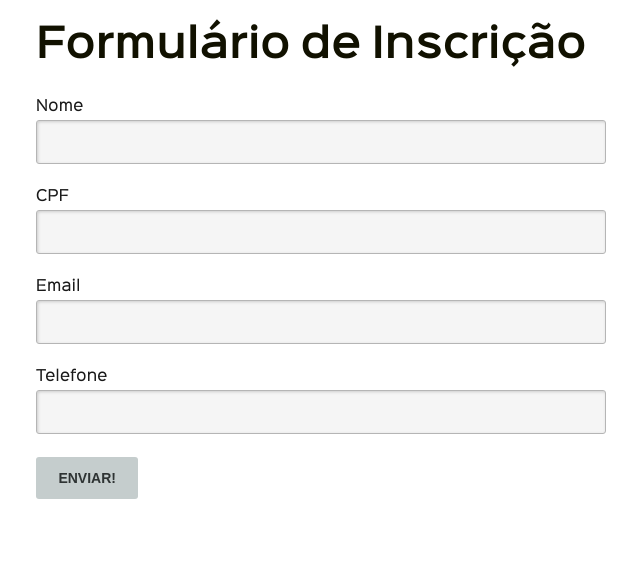
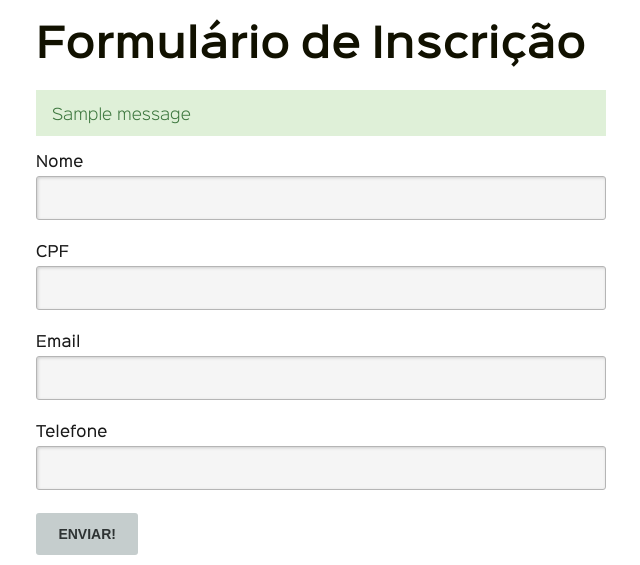
Before and after one commit to paulocesarcsdev/eventex-paulocesar2, a Django app: page /inscricao/ in a window 1280 px wide. Shown: the part 90-655 px from the top of the page, without its empty margins (34-674 px from the left). Run offline with Django 3.2, Linux system fonts and the light colour scheme; tables that the repository leaves empty hold one stand-in row (values such as "Sample post"); one stand-in notice (Sample message) is shown.

Commit message:
Adicionado CSS para ficar verde na hora da confimação da mensagem

```diff
--- a/eventex/subscriptions/templates/subscriptions/subscription_form.html
+++ b/eventex/subscriptions/templates/subscriptions/subscription_form.html
@@ -19,6 +19,24 @@
         <link rel="stylesheet" href="{% static 'css/main.css' %}">
 
         <link href='http://fonts.googleapis.com/css?family=Economica:400,700' rel='stylesheet' type='text/css'>
+
+        <style>
+            .alert {
+			padding: 0 15px;
+			margin-bottom: 1rem;
+			border: 1px solid transparent;
+			border-radius: 25.rem;
+		}
+		.alert p {
+			padding: 7px 0 7px;
+		}
+
+		.alert.success {
+			color: #3c763d;
+			background-color: #dff0d8;
+			border-
+
+        </style>
 
 	</head>
 
@@ -50,6 +68,13 @@
         	<div class="content row padding-bottom-3 desktop-12 container">
                 <h1>Formulário de Inscrição</h1>
                 <div class="desktop-6">
+                    {% if messages %}
+                        {% for message in messages %}
+                            <div class="alert success">
+                                <p>{{ message }}</p>
+                            </div>
+                        {% endfor %}
+                    {% endif %}
                     <form action="." method="post">
                         {% csrf_token %}
                         <div class="form-row label-block input-text">
--- a/eventex/subscriptions/views.py
+++ b/eventex/subscriptions/views.py
@@ -1,3 +1,4 @@
+from django.contrib import messages
 from django.core import mail
 from django.http import HttpResponse
 from django.http import HttpResponseRedirect
@@ -20,6 +21,7 @@ def subscribe(request):
                            'contato@eventex.com.br',
                            ['contato@eventex.com.br', form.cleaned_data['email']])
 
+            messages.success(request, 'Inscrição realizada com sucesso!')
             return HttpResponseRedirect('/inscricao/')
         else:
             return render(request, 'subscriptions/subscription_form.html',
```
Also changed, not shown: eventex/subscriptions/test.py (+9 -0 lines).
